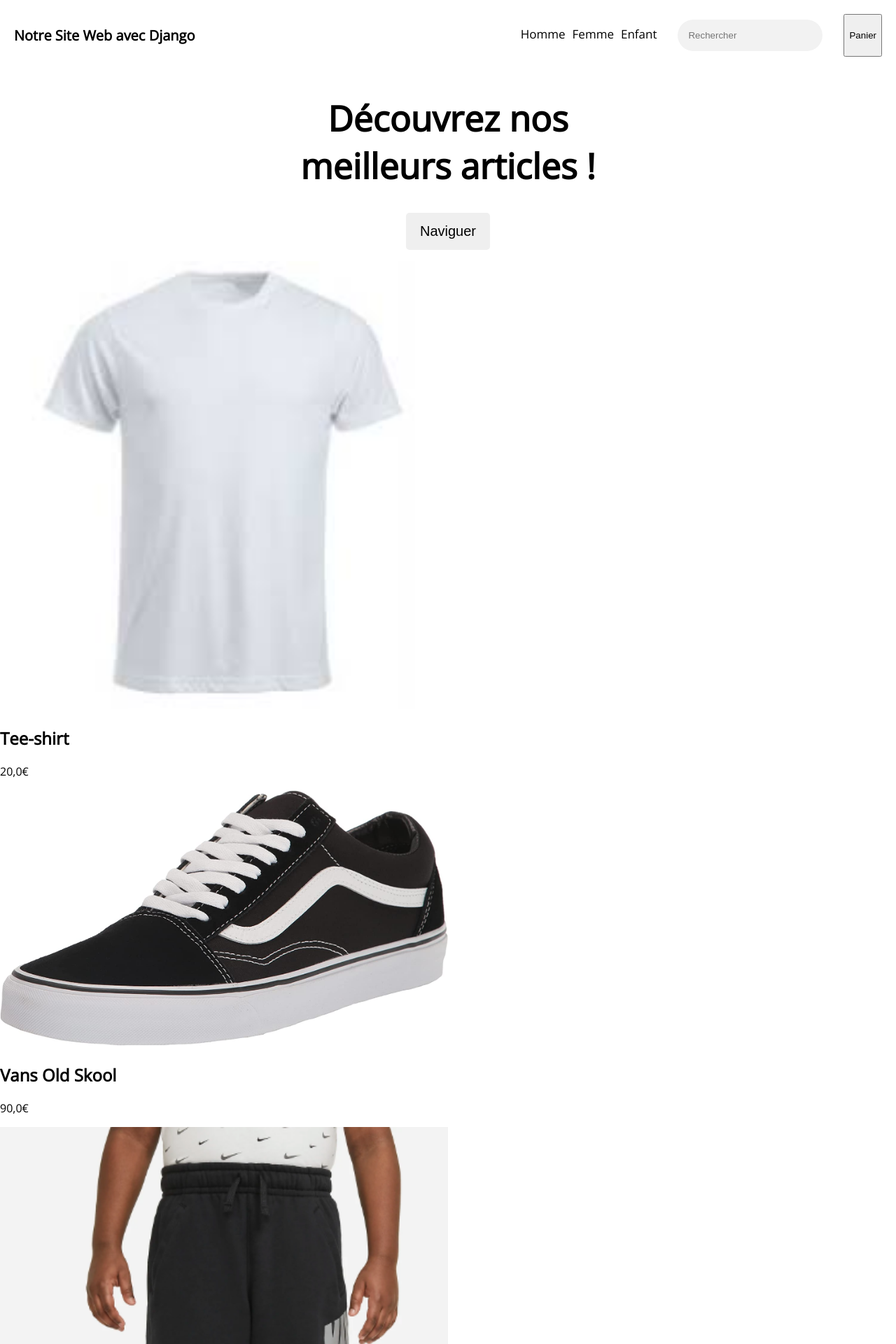
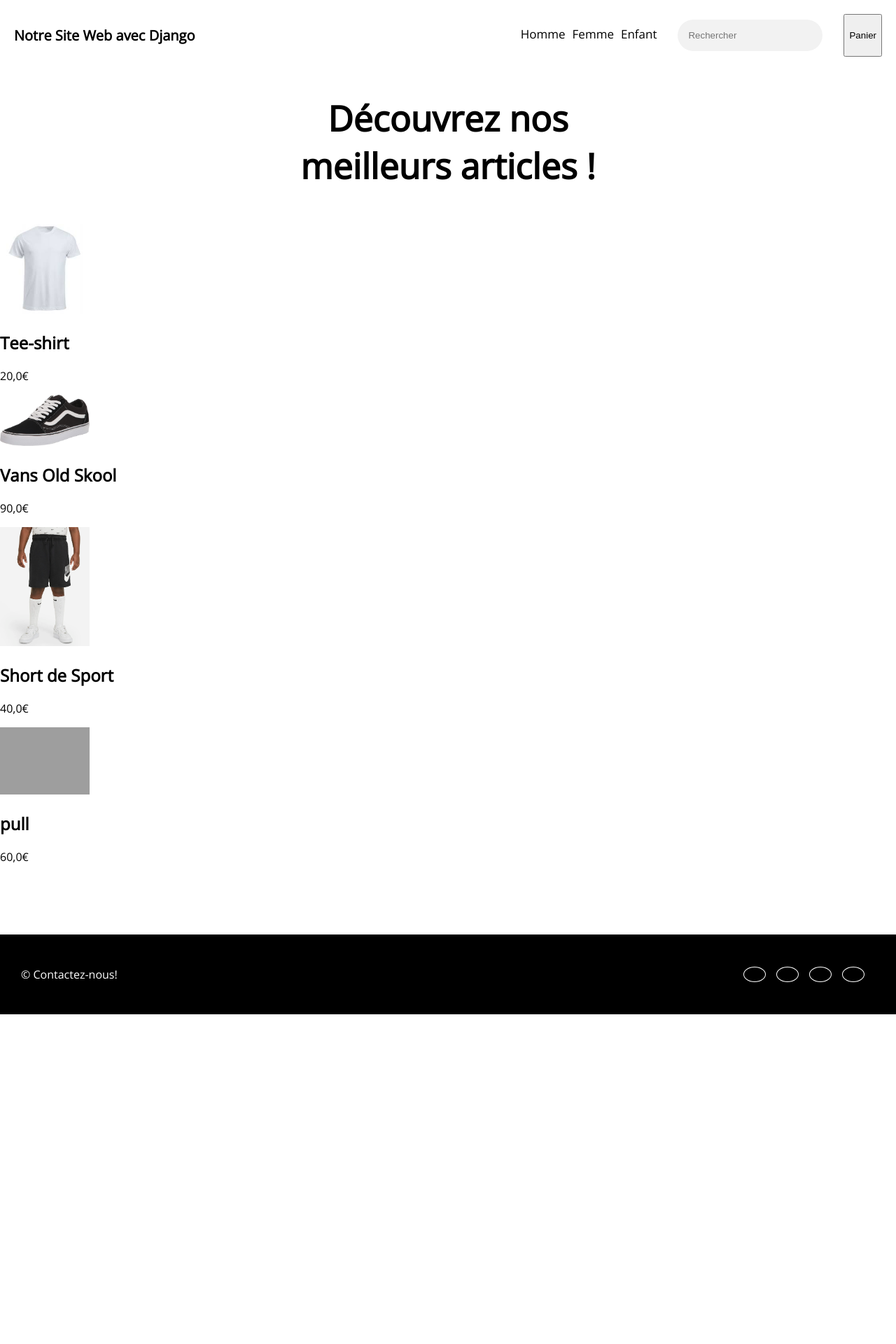
Before and after one commit to CamilleDetelder/SiteWebDjango, a Django app: page / in a window 1280 px wide. Shown: the top 1920 px of the page at 70% size. After the commit the page ends 1449 px from the top, so only its background shows below. Run offline with Django 4.2, Linux system fonts and the light colour scheme; data comes from the database, SQL or seed files in the repository; both versions use the stored data as it was after the commit; grey boxes are pictures that could not be loaded.

Commit message:
Site Web

```diff
--- a/shop/templates/index.html
+++ b/shop/templates/index.html
@@ -24,14 +24,13 @@
 
    <header>
      <h1>Découvrez nos meilleurs articles !</h1>
-     <button>Naviguer <i class="fas fa-paper-plane"></i></button>
    </header>
 
     {% for product in products %}
 
 <!--        <section class="main">-->
 <div class="card">
-            <p><img src={{ product.image.url }} alt="{{ product.name }}" style="width:50%"></p>
+            <p><img src={{ product.image.url }} alt="{{ product.name }}" style="width:10%"></p>
     <div class="card-body">
         <h2>{{ product.name }}</h2>
         <p>{{ product.price }}€</p>
```
Also changed, not shown: db.sqlite3.
